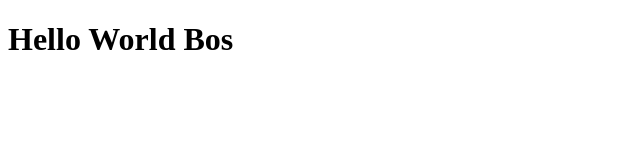
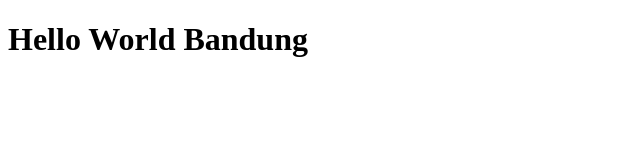
Before and after one commit to maman33/test, a plain HTML site: page index.html in a window 1280 px wide. Shown: the whole page, without its empty margins (0-640 px from the left). Drawn offline with Linux system fonts and the light colour scheme.

Commit message:
komen bandung

```diff
--- a/index.html
+++ b/index.html
@@ -4,6 +4,6 @@
     <title>Test</title>
   </head>
   <body>
-    <h1>Hello World Bos</h1>
+    <h1>Hello World Bandung</h1>
   </body>
 </html>
```
